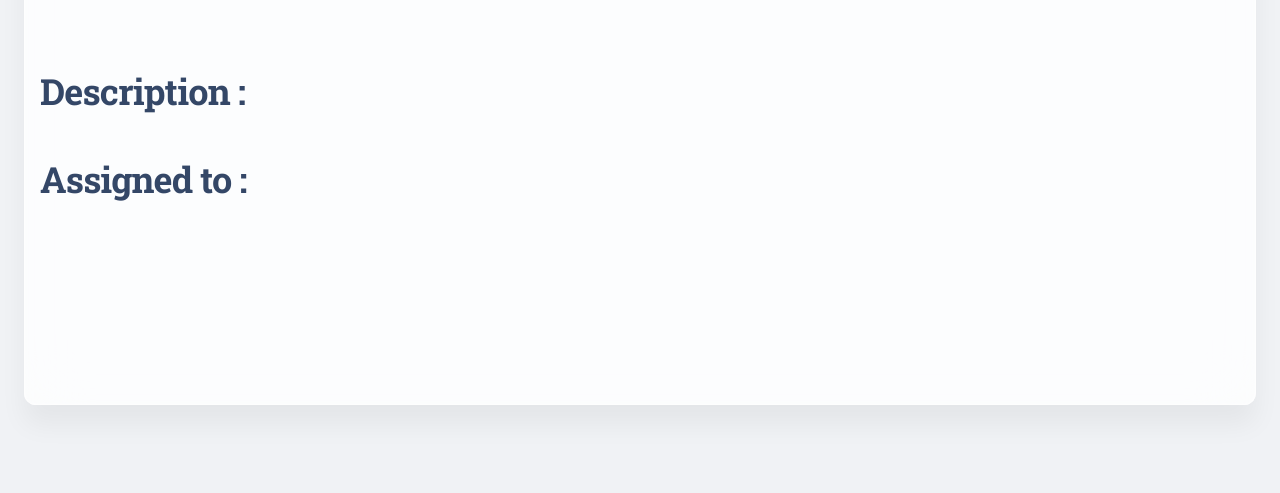
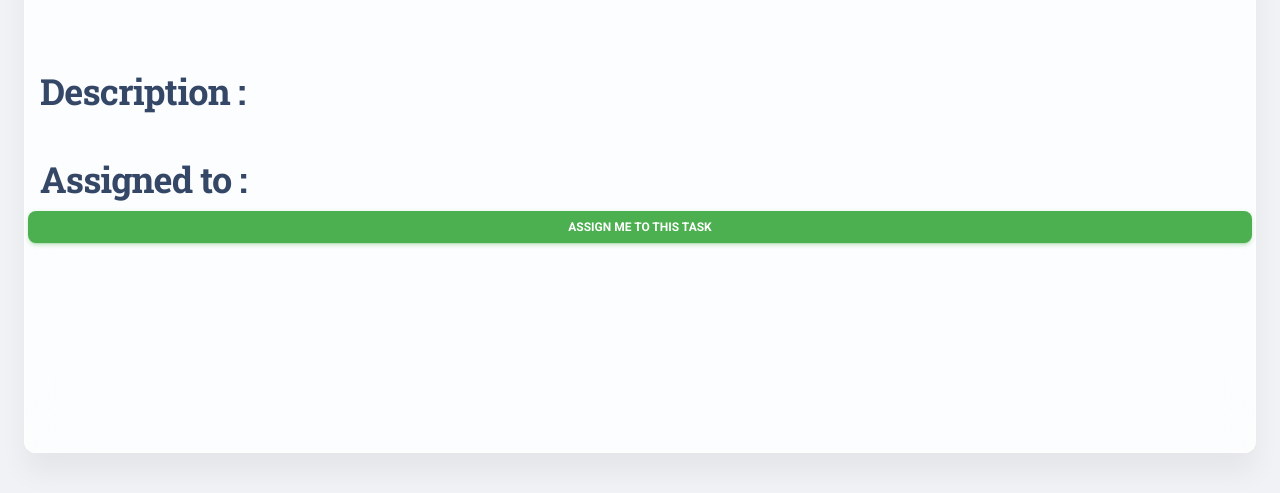
Before and after one commit to GeorgePavlej/it-task-manager, a Django app: template apps/templates/home/task_detail.html in a window 1280 px wide. Shown: the part 573-1066 px from the top of the page. Run offline with Django 3.2, Linux system fonts and the light colour scheme; the template is opened without the code that fills it, so the values that code supplies are empty; some libraries are stand-ins or nearby versions.

Commit message:
Add assign employee view to the task

```diff
--- a/apps/home/views.py
+++ b/apps/home/views.py
@@ -240,9 +240,7 @@ def task_status(request, pk, pk2):
 @login_required
 def employee_assign_to_task(request, pk):
     employee = Employee.objects.get(id=request.user.id)
-    if (
-        Task.objects.get(id=pk) in employee.tasks.all()
-    ):
+    if Task.objects.get(id=pk) in employee.tasks.all():
         employee.tasks.remove(pk)
     else:
         employee.tasks.add(pk)
--- a/apps/templates/home/task_detail.html
+++ b/apps/templates/home/task_detail.html
@@ -61,6 +61,16 @@
       <br>
       <div class="row">
         <h2>Assigned to :</h2>
+          {% if employee in task.assignees.all %}
+          <a href="{% url 'home:employee-task-assign' pk=task.id %}" class="btn btn-danger btn-sm link-to-page">
+            Delete me from this task
+          </a>
+            {% endif %}
+        {% if not employee in task.assignees.all %}
+          <a href="{% url 'home:employee-task-assign' pk=task.id %}" class="btn btn-success btn-sm link-to-page">
+            Assign me to this task
+          </a>
+        {% endif %}
       </div>
       <br>
       <div class="row mt-5 text-center">
```
